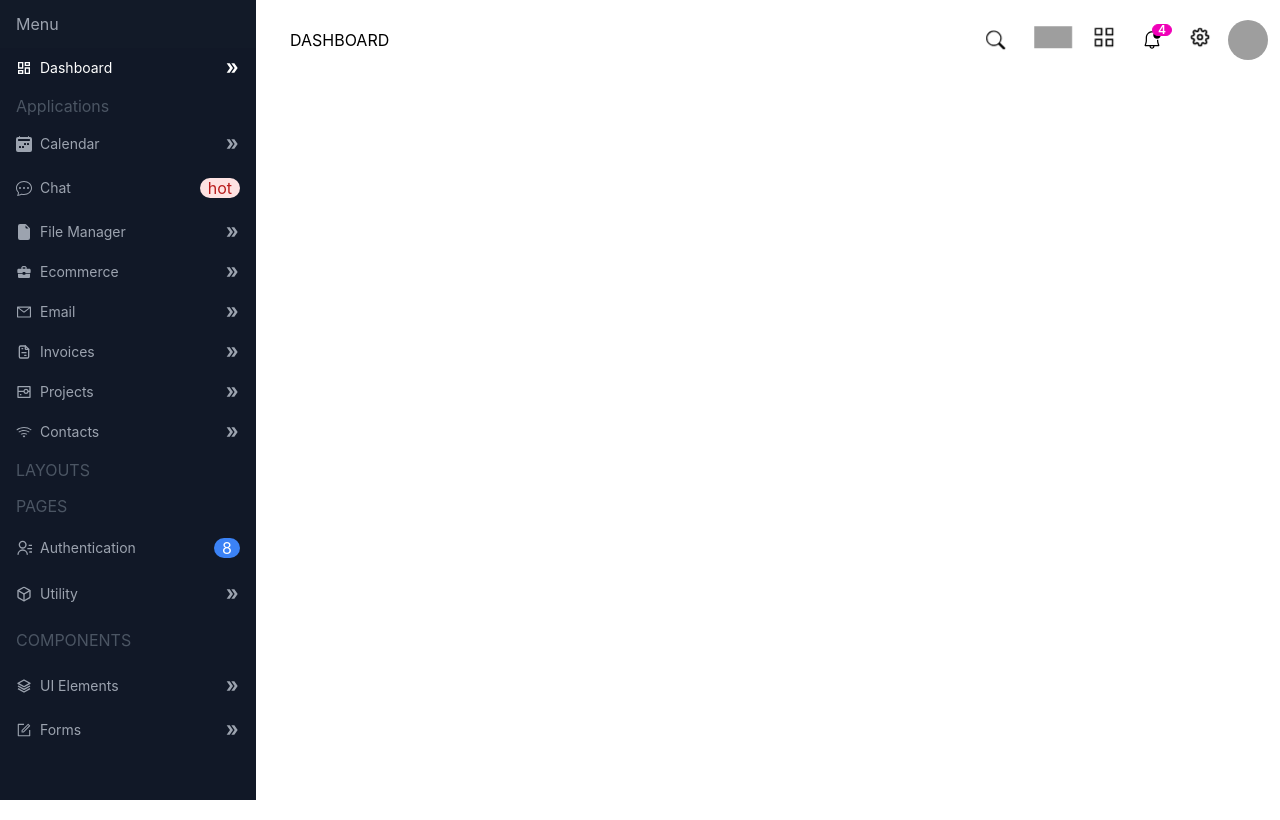
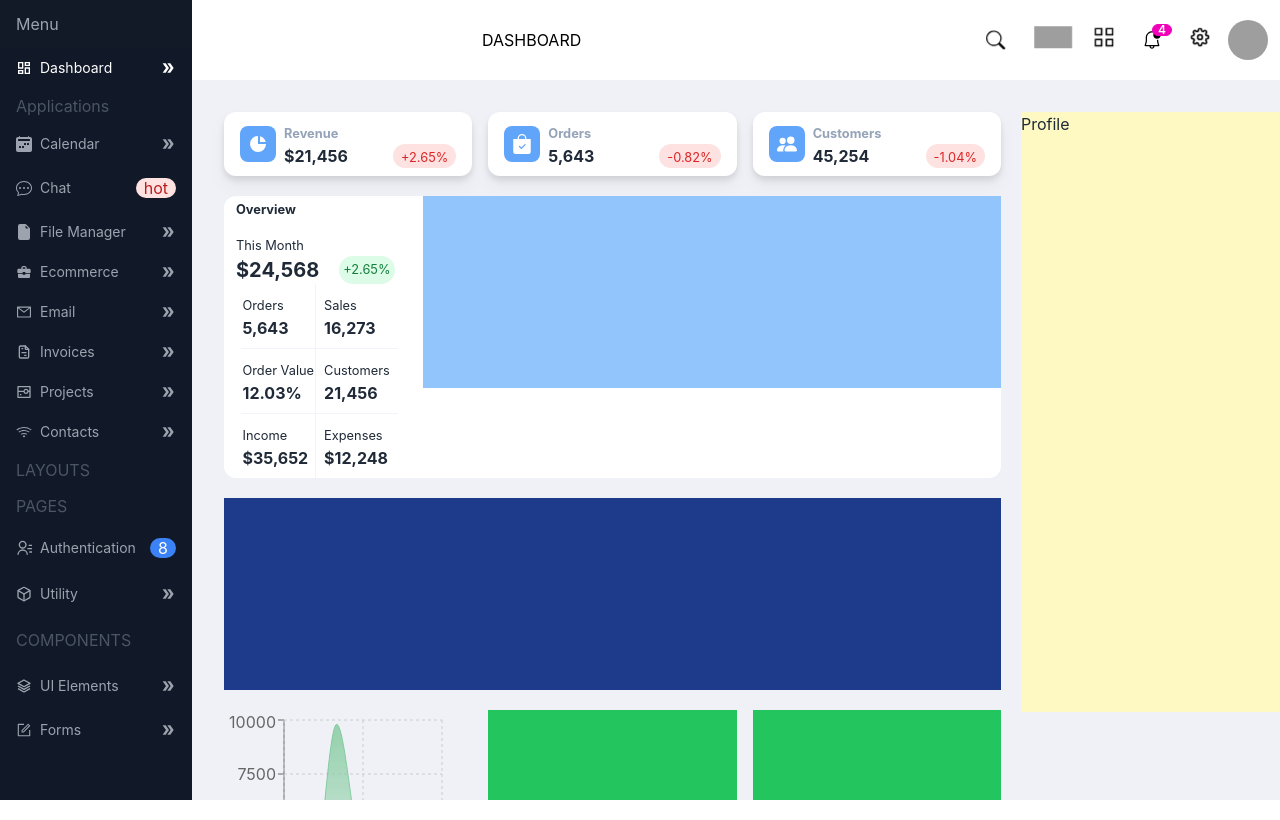
Before and after one commit to Mejbah-ul-haque/Dashboard, a React (Create React App) app: page / in a window 1280 px wide. Built offline with nearby package versions, Linux system fonts and the light colour scheme; grey boxes are pictures that could not be loaded.

Commit message:
overview  added

```diff
--- a/package.json
+++ b/package.json
@@ -6,12 +6,14 @@
     "@testing-library/jest-dom": "^5.16.5",
     "@testing-library/react": "^13.4.0",
     "@testing-library/user-event": "^13.5.0",
+    "apexcharts": "^3.36.0",
     "daisyui": "^2.33.0",
     "react": "^18.2.0",
     "react-dom": "^18.2.0",
     "react-icons": "^4.6.0",
     "react-router-dom": "^6.4.2",
     "react-scripts": "5.0.1",
+    "recharts": "^2.1.15",
     "web-vitals": "^2.1.4"
   },
   "scripts": {
--- a/src/App.js
+++ b/src/App.js
@@ -1,16 +1,19 @@
 import { Route, Routes } from 'react-router-dom';
-import Dashboard from './conponents/Dashboard/Dashboard';
-import Sidebar from './conponents/Sidebar';
+import Dashboards from './conponents/Layout/Dashboards';
+import Layout from './conponents/Layout/Layout';
+// import Header from './conponents/Shared';
 
 
 
 
 function App() {
   return (
-    <div className="w-full min-h-screen bg-white">
-      <Sidebar />
+    <div className="w-full min-h-screen bg-[#eff1f6]">
+      {/* <Header /> */}
       <Routes>
-        <Route path="/" element={<Dashboard></Dashboard>}></Route>
+        <Route path="/" element={<Layout></Layout>}>
+          <Route index element={<Dashboards />}></Route>
+        </Route>
 
       </Routes>
 
--- /dev/null
+++ b/src/conponents/Charts/Activity.js
@@ -0,0 +1,91 @@
+import React from "react";
+import { AreaChart, Area, CartesianGrid, ResponsiveContainer, Tooltip, XAxis, YAxis } from "recharts";
+
+const Activity = () => {
+	const data = [
+		{
+			name: "Page A",
+			uv: 4000,
+			pv: 2400,
+			amt: 2400,
+		},
+		{
+			name: "Page B",
+			uv: 3000,
+			pv: 1398,
+			amt: 2210,
+		},
+		{
+			name: "Page C",
+			uv: 2000,
+			pv: 9800,
+			amt: 2290,
+		},
+		{
+			name: "Page D",
+			uv: 2780,
+			pv: 3908,
+			amt: 2000,
+		},
+		{
+			name: "Page E",
+			uv: 1890,
+			pv: 4800,
+			amt: 2181,
+		},
+		{
+			name: "Page F",
+			uv: 2390,
+			pv: 3800,
+			amt: 2500,
+		},
+		{
+			name: "Page G",
+			uv: 3490,
+			pv: 4300,
+			amt: 2100,
+		},
+	];
+
+	return (
+		<ResponsiveContainer width="100%" height="100%">
+			<AreaChart
+				width={730}
+				height={250}
+				data={data}
+				margin={{ top: 10, right: 30, left: 0, bottom: 0 }}
+			>
+				<defs>
+					<linearGradient id="colorUv" x1="0" y1="0" x2="0" y2="1">
+						<stop offset="5%" stopColor="#8884d8" stopOpacity={0.8} />
+						<stop offset="95%" stopColor="#8884d8" stopOpacity={0} />
+					</linearGradient>
+					<linearGradient id="colorPv" x1="0" y1="0" x2="0" y2="1">
+						<stop offset="5%" stopColor="#82ca9d" stopOpacity={0.8} />
+						<stop offset="95%" stopColor="#82ca9d" stopOpacity={0} />
+					</linearGradient>
+				</defs>
+				<XAxis dataKey="name" />
+				<YAxis />
+				<CartesianGrid strokeDasharray="3 3" />
+				<Tooltip />
+				<Area
+					type="monotone"
+					dataKey="uv"
+					stroke="#8884d8"
+					fillOpacity={1}
+					fill="url(#colorUv)"
+				/>
+				<Area
+					type="monotone"
+					dataKey="pv"
+					stroke="#82ca9d"
+					fillOpacity={1}
+					fill="url(#colorPv)"
+				/>
+			</AreaChart>
+		</ResponsiveContainer>
+	);
+};
+
+export default Activity;
--- /dev/null
+++ b/src/conponents/Charts/Overview.js
@@ -0,0 +1,65 @@
+import React from "react";
+
+const Overview = () => {
+	return (
+		<div className="grid grid-cols-1 md:grid-cols-4 bg-white rounded-xl gap-5 mt-5">
+			<div className="   pl-3">
+				<h2 className="font-bold">
+					<small>Overview</small>
+				</h2>
+				<div className="mt-3">
+					<h2>
+						<small>This Month</small>
+					</h2>
+					<div className="flex">
+						<h2 className="font-bold text-xl">$24,568 </h2>
+						<p className="bg-green-100 text-green-700 rounded-full ml-5 px-1">
+							<small>+2.65%</small>
+						</p>
+					</div>
+				</div>
+				<div className="">
+					<table class="  mx-auto">
+
+						<tbody>
+							<tr>
+								<td class="border-b border-r border-slate-100 py-2">
+                  <p><small>Orders</small></p>
+                  <p className="font-bold">5,643</p>
+                </td>
+								<td class="border-b border-slate-100 p-2">
+                  <p><small>Sales</small></p>
+                  <p className="font-bold">16,273</p>
+                </td>
+							</tr>
+							<tr>
+								<td class="border-b border-r border-slate-100 py-2">
+                  <p><small>Order Value</small></p>
+                  <p className="font-bold">12.03%</p>
+                </td>
+								<td class="border-b border-slate-100 p-2">
+                  <p><small>Customers</small></p>
+                  <p className="font-bold">21,456</p>
+                </td>
+							</tr>
+							<tr>
+								<td class=" border-r border-slate-100 py-2">
+                  <p><small>Income</small></p>
+                  <p className="font-bold">$35,652</p>
+                </td>
+								<td class=" border-slate-100 p-2">
+                  <p><small>Expenses</small></p>
+                  <p className="font-bold">$12,248</p>
+                </td>
+							</tr>
+
+						</tbody>
+					</table>
+				</div>
+			</div>
+			<div className="bg-blue-300 h-48 col-span-3"></div>
+		</div>
+	);
+};
+
+export default Overview;
--- /dev/null
+++ b/src/conponents/Layout/Dashboards.js
@@ -0,0 +1,32 @@
+import React from "react";
+import Activity from "../Charts/Activity";
+import Overview from "../Charts/Overview";
+import RevenueCards from "../RevenueCard/RevenueCards";
+
+const Dashboards = () => {
+	return (
+		<div className=" mt-8">
+
+			<div className="lg:flex gap-5 md:flex-row-reverse">
+				<div className="sidebar-profile bg-yellow-100 md:hidden lg:block w-100 h-[600px] mt-5 lg:mt-0 lg:w-1/4">
+					<h2>Profile</h2>
+				</div>
+				<div className=" main-part   w-100 lg:w-3/4">
+          <RevenueCards></RevenueCards>
+					<Overview></Overview>
+
+					<div className="bg-blue-900 w-100 h-48 my-5">
+
+					</div>
+					<div className="grid grid-cols-1 md:grid-cols-3 gap-4">
+						<div className=" h-64 w"><Activity></Activity></div>
+						<div className="bg-green-500 h-64 w"></div>
+						<div className="bg-green-500 h-64 w"></div>
+					</div>
+				</div>
+			</div>
+		</div>
+	);
+};
+
+export default Dashboards;
--- a/src/conponents/Dashboard/Dashboard.js
+++ b/src/conponents/Layout/Layout.js
@@ -11,23 +11,29 @@ import {
 	MdBusinessCenter,
 	MdDoubleArrow,
 	MdOutlineDashboard,
-  MdKeyboardArrowUp,
+	MdKeyboardArrowUp,
 } from "react-icons/md";
 import { RiContactsLine, RiProjectorLine } from "react-icons/ri";
 import { TbFileInvoice } from "react-icons/tb";
 import { FiBox } from "react-icons/fi";
 import { Link, Outlet } from "react-router-dom";
+import Header from "../Shared";
 
-const Dashboard = () => {
+const Layout = () => {
 	return (
-		<div className="drawer drawer-mobile lg:mt-[-80px]">
+		<div className="drawer drawer-mobile">
 			<input id="dashboard-sidebar" type="checkbox" className="drawer-toggle" />
 			<div className="drawer-content">
-				<Outlet></Outlet>
+				<div>
+					<Header></Header>
+				</div>
+				<div className="lg:ml-8">
+					<Outlet></Outlet>
+				</div>
 			</div>
 			<div className="drawer-side">
 				<label htmlFor="dashboard-sidebar" className="drawer-overlay"></label>
-				<ul className="menu overflow-y-auto w-64 text-base-content bg-gray-900">
+				<ul className="menu overflow-y-auto w-48 text-base-content bg-gray-900">
 					{/* <!-- Sidebar content here --> */}
 					<li className="text-gray-400">
 						<a>Menu</a>
@@ -38,11 +44,14 @@ const Dashboard = () => {
 								<p className=" mr-2">
 									<MdOutlineDashboard />
 								</p>
-								<p class="text-sm leading-3">Dashboard</p>
+								<p class="text-sm leading-3">
+									<Link to="/">Dashboard</Link>
+								</p>
 							</div>
-							<span className="">
+
+							<button className="">
 								<MdDoubleArrow />
-							</span>
+							</button>
 						</a>
 						<ul className="p-2 bg-slate-500 ">
 							<li className="hover:text-white hover:bg-gray-900 focus:text-white text-gray-400">
@@ -391,4 +400,4 @@ const Dashboard = () => {
 	);
 };
 
-export default Dashboard;
+export default Layout;
--- /dev/null
+++ b/src/conponents/RevenueCard/RevenueCard.js
@@ -0,0 +1,24 @@
+import React from "react";
+
+const RevenueCard = ({ item }) => {
+	const { id, name, quantity, percentage, icon } = item;
+	return (
+		<div>
+			<div className=" flex justify-between items-end px-4 py-2  bg-base-100 rounded-xl drop-shadow-lg">
+				<div className="flex items-center">
+					<div><p className=" bg-blue-400 text-xl  rounded-lg text-white p-2 mr-2">{icon}</p></div>
+					<div className="">
+						<h2 className="font-bold text-slate-400"><small>{name}</small></h2>
+						<h2 className="font-bold heading-1">{quantity}</h2>
+					</div>
+				</div>
+
+				<div className="">
+					<p className="bg-red-100 text-red-600 rounded-full py-0 px-2"><small>{percentage}%</small></p>
+				</div>
+			</div>
+		</div>
+	);
+};
+
+export default RevenueCard;
--- /dev/null
+++ b/src/conponents/RevenueCard/RevenueCards.js
@@ -0,0 +1,25 @@
+import React from 'react';
+import RevenueCard from './RevenueCard';
+import { HiChartPie } from "react-icons/hi";
+import { BsFillBagCheckFill, BsFillPeopleFill } from "react-icons/bs";
+
+const RevenueCards = () => {
+  const items= [
+    {id : 1, name:'Revenue', icon:<HiChartPie />, quantity: "$21,456", percentage: "+2.65"},
+    {id : 2, name:'Orders', icon: <BsFillBagCheckFill />, quantity: "5,643", percentage: "-0.82"},
+    {id : 3, name:'Customers', icon:<BsFillPeopleFill />, quantity: "45,254", percentage: "-1.04"}
+  ]
+  return (
+    <div>
+      <div className='grid grid-cols-1 md:grid-cols-3 gap-4'>
+        {
+          items.map((item) => (
+            <RevenueCard key={item.id} item={item}></RevenueCard>
+          ))
+        }
+      </div>
+    </div>
+  );
+};
+
+export default RevenueCards;
--- a/src/conponents/Sidebar/index.js
+++ b/src/conponents/Shared/index.js
@@ -26,7 +26,7 @@ import {
 	BsSearch,
 } from "react-icons/bs";
 
-export default function Sidebar() {
+export default function Header() {
 	return (
 		<>
 			<div className="navbar bg-white">
@@ -40,7 +40,7 @@ export default function Sidebar() {
 						</label>
 						<ul
 							tabIndex={0}
-							className="menu menu-compact dropdown-content mt-3 p-2 shadow text-white bg-gray-900 rounded-box w-52"
+							className="menu menu-compact dropdown-content mt-3 p-3 shadow text-white bg-gray-900 rounded-box w-52"
 						>
 							<li className="text-gray-400">
 								<a>Menu</a>
```
Also changed, not shown: src/conponents/Charts/PieChart.js (added, +121 -0 lines), 1 other file (tests, documents, lock files or other folders).
